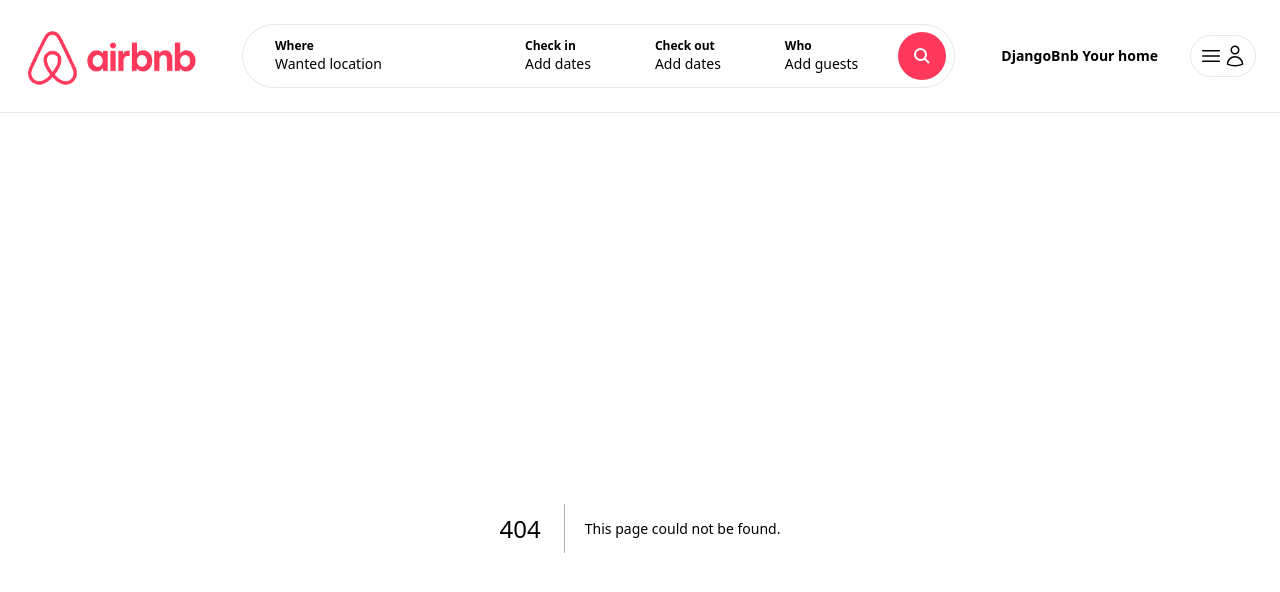
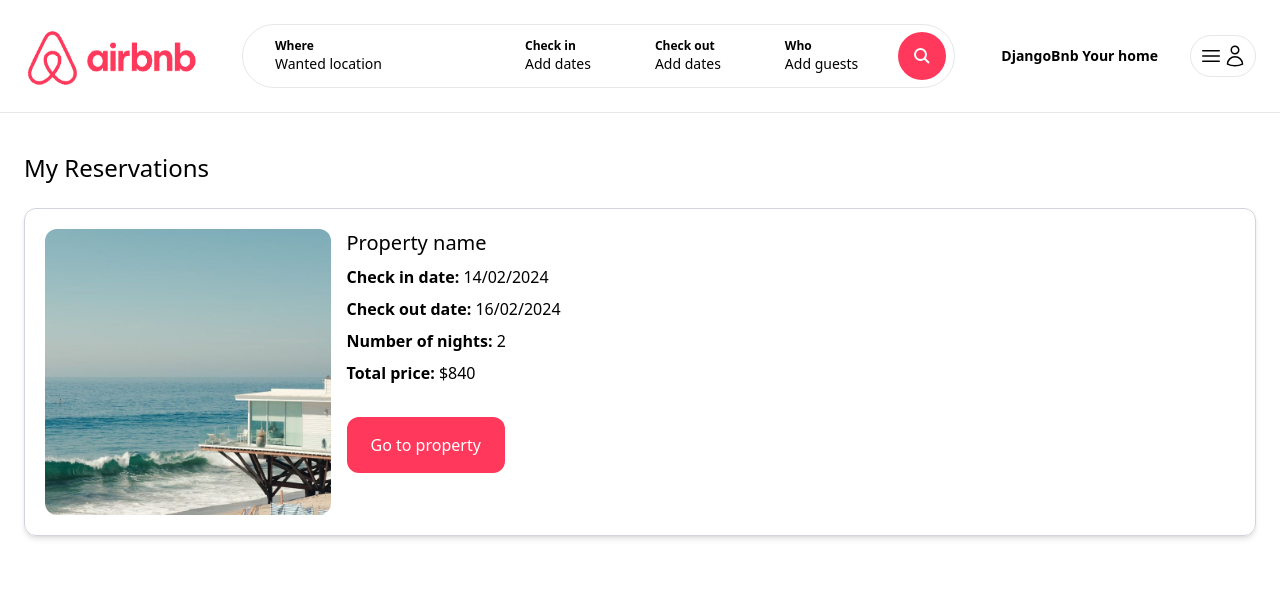
Before and after one commit to ga1ker/airbnb-clone, a Next.js app: page /myreservations in a window 1280 px wide. Before the commit this address had no page. Shown: the top 592 px of the page. Built offline with nearby package versions, Linux system fonts and the light colour scheme.

Commit message:
Add My Reservations page (static)

```diff
--- /dev/null
+++ b/app/myreservations/page.tsx
@@ -0,0 +1,37 @@
+import ContactButton from '@/app/components/ContactButton';
+import PropertyList from '@/app/components/properties/PropertyList';
+import Image from 'next/image';
+const MyReservations = () => {
+    return (
+        <main className="max-w-[1500px] mx-auto px-6 pb-6">
+            <h1 className='my-6 text-2xl'>My Reservations</h1>
+            <div className='space-y-4'>
+                <div className='p-5 grid md:grid-cols-4 gap-4 shadow-md border border-gray-300 rounded-xl'>
+                    <div className='col-span-1'>
+                        <div className='relative overflow-hidden aspect-square rounded-xl'>
+                            <Image
+                                fill
+                                src='/beach_1.jpg'
+                                className='hover:scale-110 object-cover transition h-full w-full'
+                                alt='Beach house'/>
+                        </div>
+                    </div>
+
+                    <div className='col-span-1 md:col-span-3'>
+                        <h2 className='mb-2 text-xl'>Property name</h2>
+
+                        <p className='mb-2'><strong>Check in date:</strong> 14/02/2024</p>
+                        <p className='mb-2'><strong>Check out date:</strong> 16/02/2024</p>
+
+                        <p className='mb-2'><strong>Number of nights:</strong> 2</p>
+                        <p className='mb-2'><strong>Total price:</strong> $840</p>
+
+                        <div className='mt-6 inline-block cursor-pointer py-4 px-6 bg-airbnb text-white hover:bg-airbnb-dark rounded-xl transition'>Go to property</div>
+                    </div>
+                </div>
+            </div>
+        </main>
+    )
+}
+
+export default MyReservations;
```
